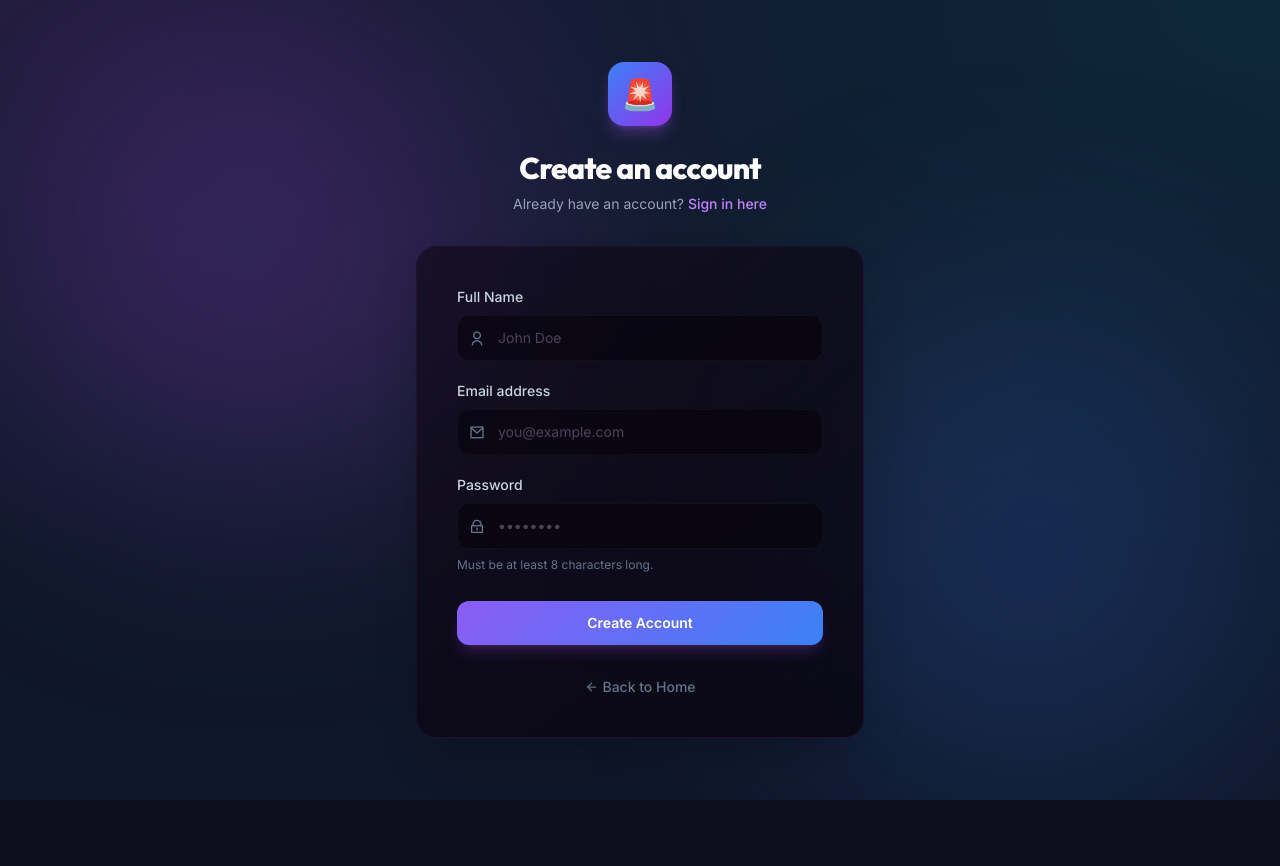
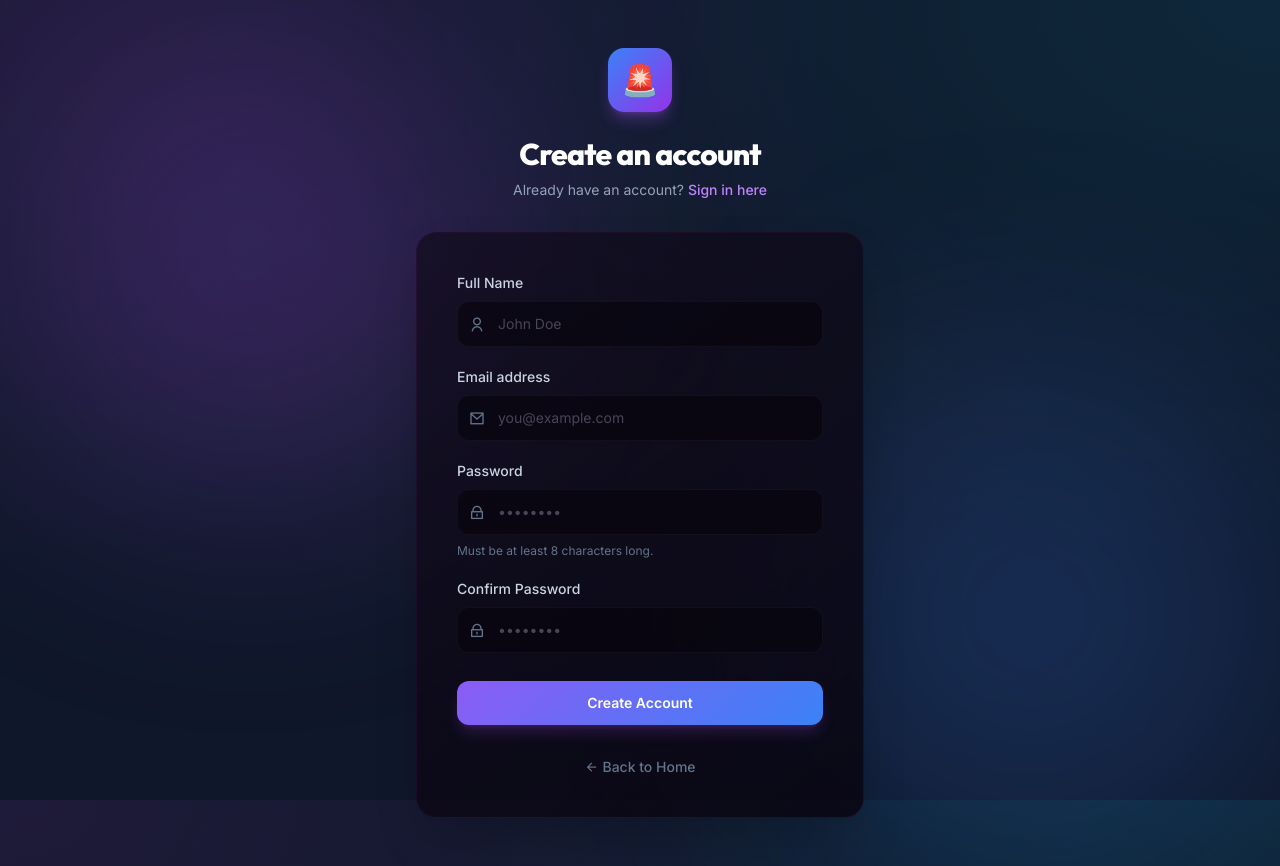
Before and after one commit to duttshristi9-ship-it/smartassist, a Flask app: page /register in a window 1280 px wide. Before the commit the page ends 800 px from the top, so only its background shows below. Run offline with Flask 3, Linux system fonts and the light colour scheme; some libraries are stand-ins or nearby versions.

Commit message:
fix: add confirm password field to registration page and preserve inputs on error

```diff
--- a/templates/register.html
+++ b/templates/register.html
@@ -47,7 +47,8 @@
             </div>
             <input id="name" name="name" type="text" autocomplete="name" required
                    class="glass-input block w-full pl-10 sm:text-sm rounded-xl py-3"
-                   placeholder="John Doe">
+                   placeholder="John Doe"
+                   value="{{ name if name else '' }}">
           </div>
         </div>
 
@@ -59,7 +60,8 @@
             </div>
             <input id="email" name="email" type="email" autocomplete="email" required
                    class="glass-input block w-full pl-10 sm:text-sm rounded-xl py-3"
-                   placeholder="you@example.com">
+                   placeholder="you@example.com"
+                   value="{{ email if email else '' }}">
           </div>
         </div>
 
@@ -74,6 +76,18 @@
                    placeholder="••••••••">
           </div>
           <p class="mt-2 text-xs text-slate-500">Must be at least 8 characters long.</p>
+        </div>
+
+        <div>
+          <label for="confirm_password" class="block text-sm font-medium text-slate-300 mb-2">Confirm Password</label>
+          <div class="relative">
+            <div class="absolute inset-y-0 left-0 pl-3 flex items-center pointer-events-none text-slate-500">
+              <i class="ri-lock-line"></i>
+            </div>
+            <input id="confirm_password" name="confirm_password" type="password" autocomplete="new-password" required minlength="8"
+                   class="glass-input block w-full pl-10 sm:text-sm rounded-xl py-3"
+                   placeholder="••••••••">
+          </div>
         </div>
 
         <div class="pt-2">
```
